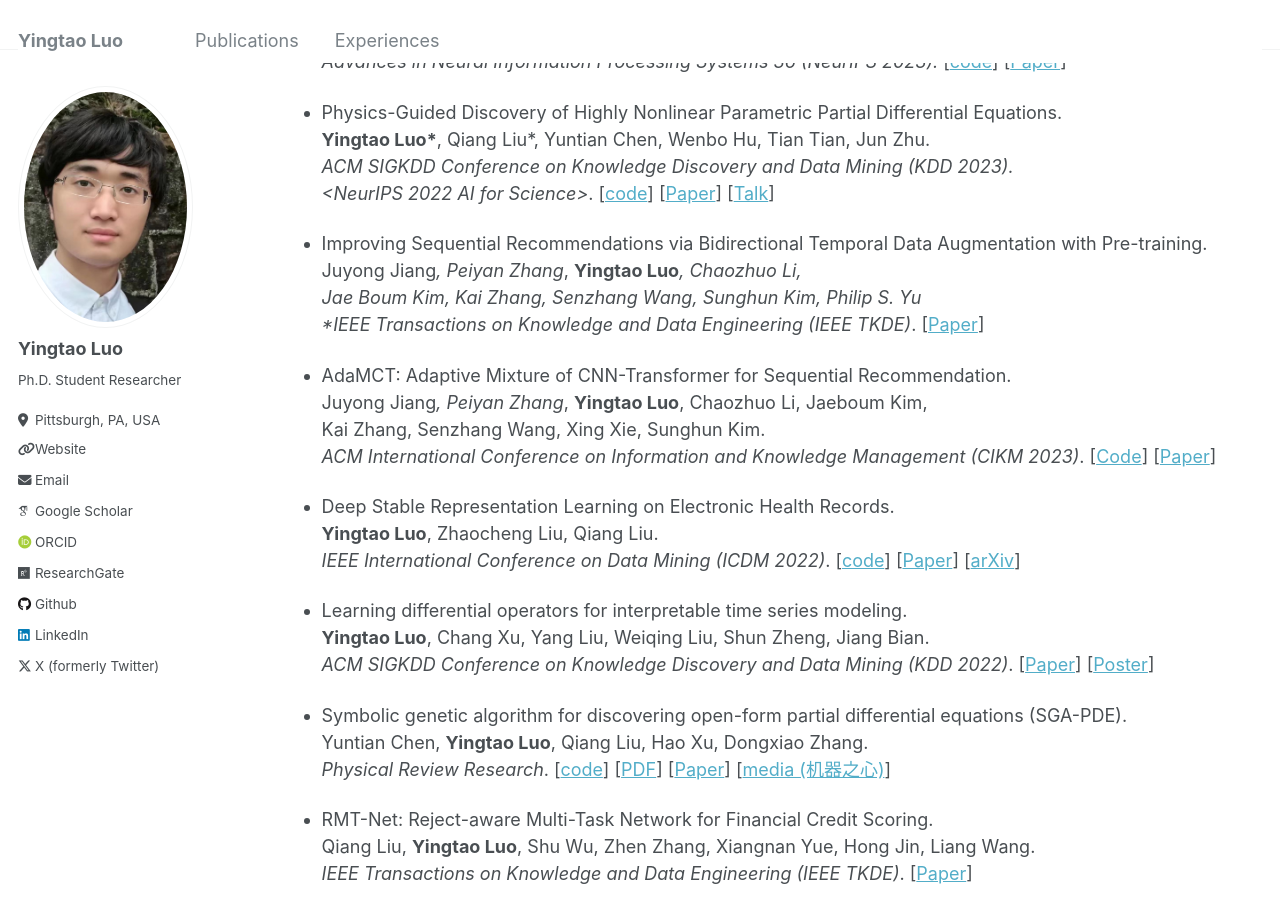
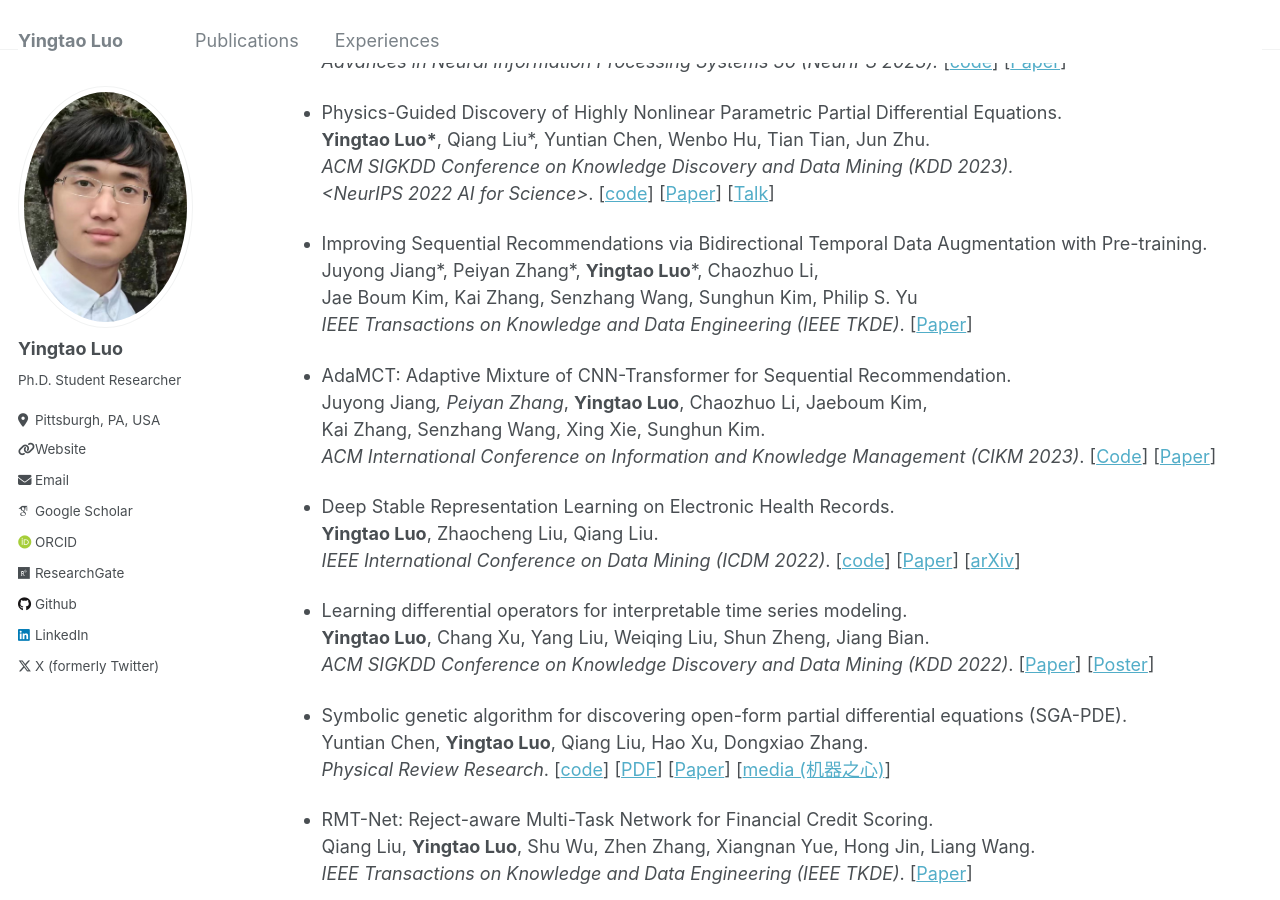
Before and after one commit to yingtaoluo/yingtaoluo.github.io, a Jekyll site: the page built from _pages/publications.md, in a window 1280 px wide and 900 px high, scrolled down 1016 px. Built offline with Jekyll 4.4.1, drawn with Linux system fonts in a browser that asks for light colours; some web fonts are replaced.

```diff
--- a/_pages/publications.md
+++ b/_pages/publications.md
@@ -52,7 +52,7 @@ __Yingtao Luo\*__, Qiang Liu\*, Yuntian Chen, Wenbo Hu, Tian Tian, Jun Zhu.
 *<NeurIPS 2022 AI for Science>*. [[code](https://github.com/yingtaoluo/Highly-Nonlinear-PDE-Discovery)] [[Paper](https://doi.org/10.1145/3580305.3599466)] [[Talk](https://dl.acm.org/doi/10.1145/3580305.3599466#)]
 
 * Improving Sequential Recommendations via Bidirectional Temporal Data Augmentation with Pre-training.
-Juyong Jiang*, Peiyan Zhang*, __Yingtao Luo__*, Chaozhuo Li,
+Juyong Jiang\*, Peiyan Zhang\*, __Yingtao Luo__\*, Chaozhuo Li,
 Jae Boum Kim, Kai Zhang, Senzhang Wang, Sunghun Kim, Philip S. Yu
 *IEEE Transactions on Knowledge and Data Engineering (IEEE TKDE)*. [[Paper](https://doi.org/10.1109/TKDE.2025.3546035)]
 
```
